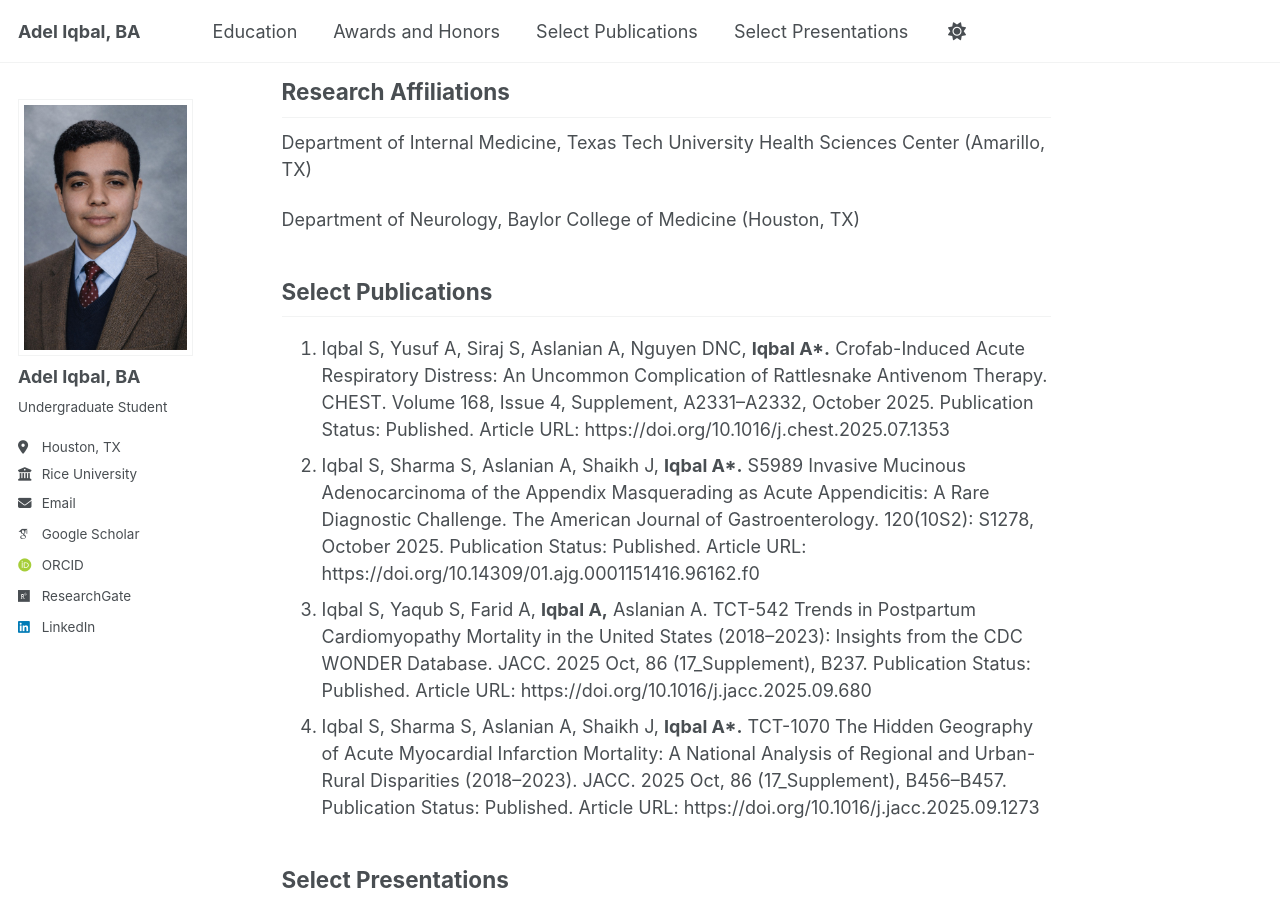
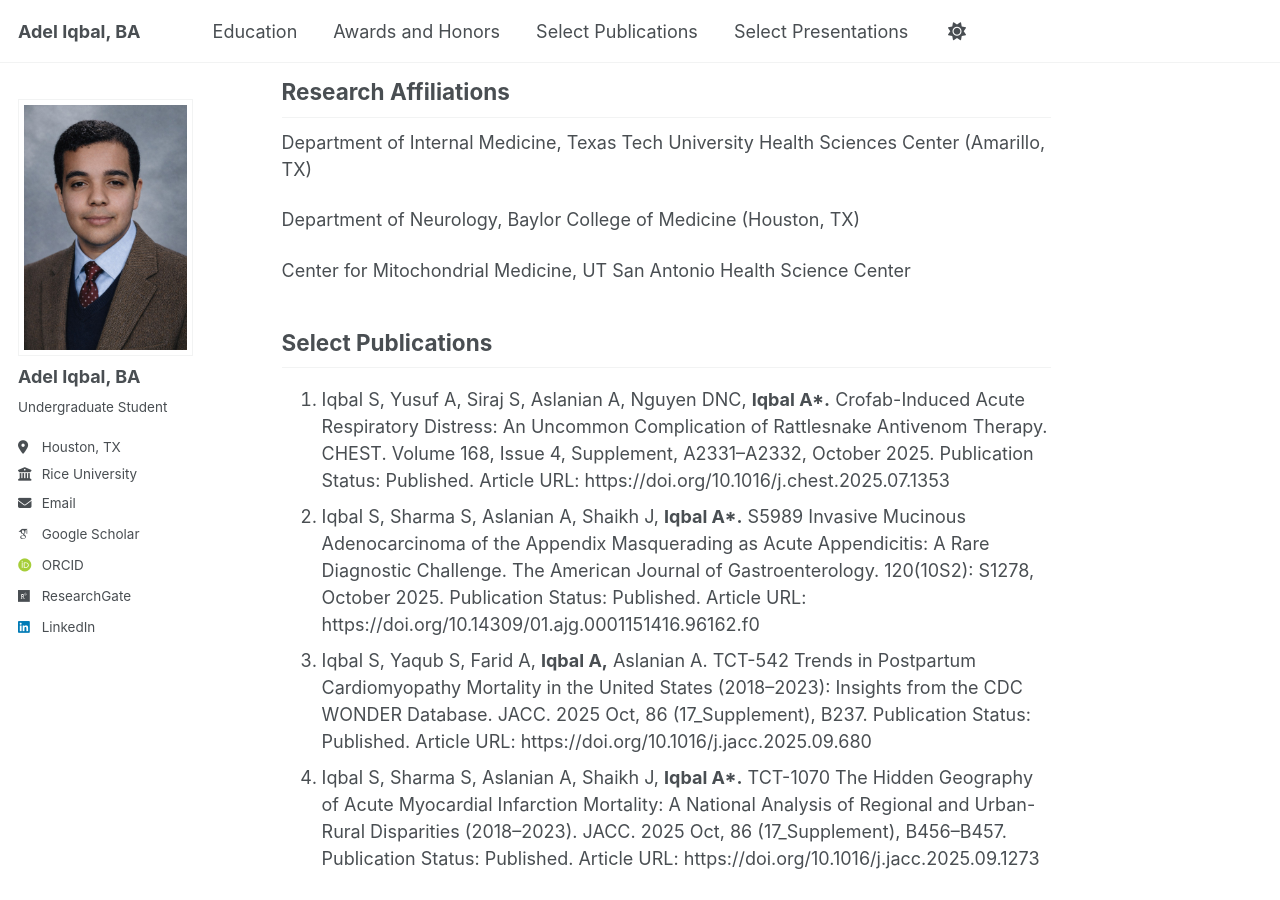
Before and after one commit to adel-iqbal/aiqbal, a Jekyll site: the page built from _pages/about.md, in a window 1280 px wide and 900 px high, scrolled down 420 px. Built offline with Jekyll 4.4.1, drawn with Linux system fonts in a browser that asks for light colours; some web fonts are replaced; a script bundle is joined from its source files by our own code; library files that are not in the unit come from our copies.

Commit message:
Update about.md

```diff
--- a/_pages/about.md
+++ b/_pages/about.md
@@ -29,6 +29,8 @@ Department of Internal Medicine, Texas Tech University Health Sciences Center (A
 
 Department of Neurology, Baylor College of Medicine (Houston, TX)
 
+Center for Mitochondrial Medicine, UT San Antonio Health Science Center
+
 
 Select Publications
 ------
```
